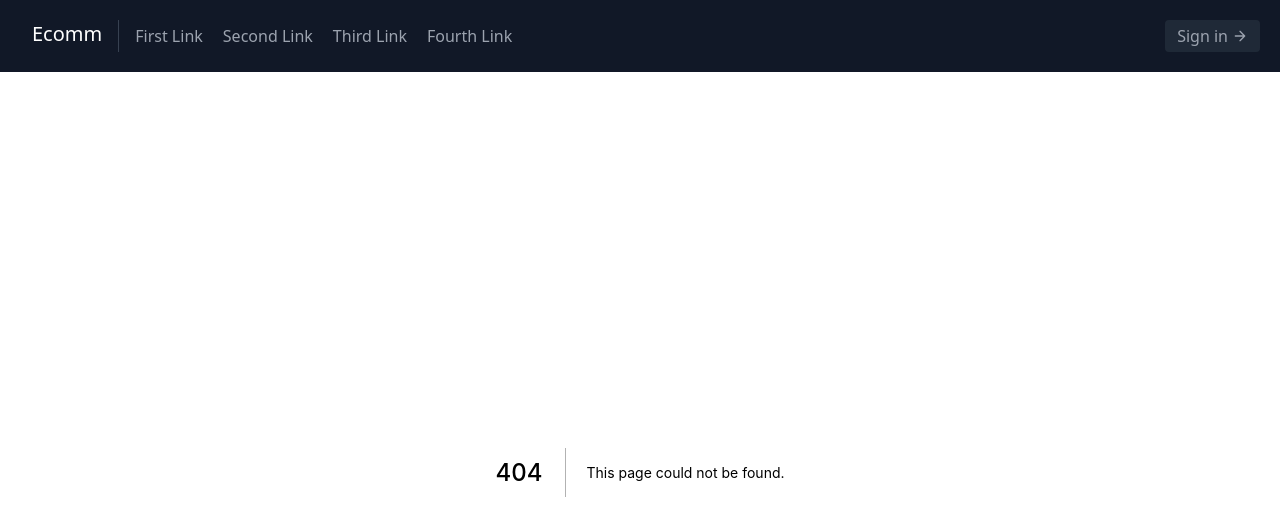
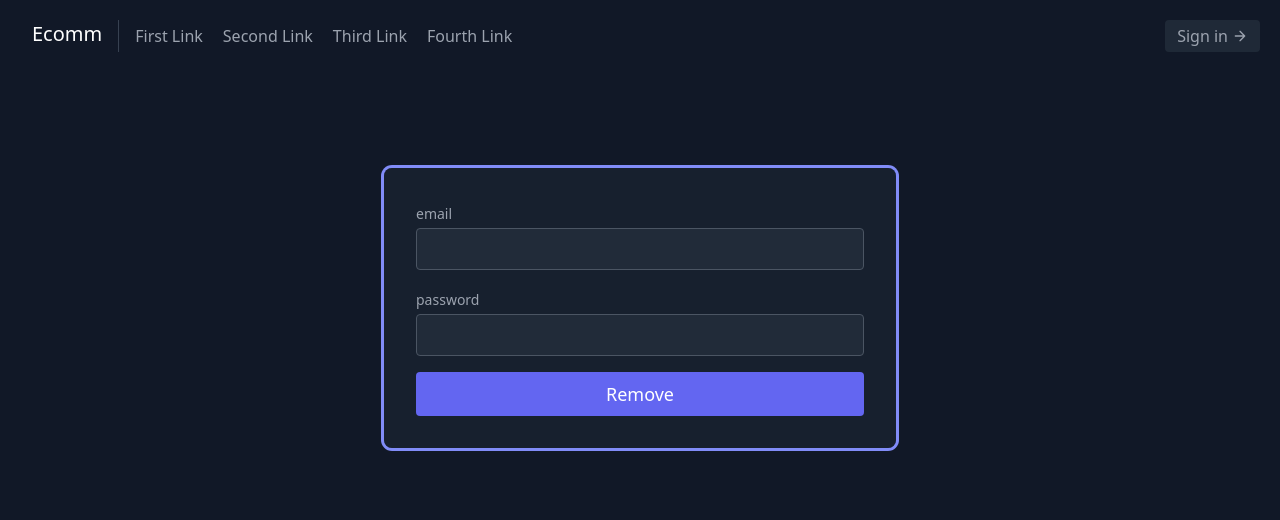
Before and after one commit to saxenabhishek/symmetrical-chainsaw, a Next.js app in the folder frontend/: page /del_user in a window 1280 px wide. Before the commit this address had no page. Shown: the top 520 px of the page. Built offline with nearby package versions, Linux system fonts and the light colour scheme.

Commit message:
✨ User Delete page

```diff
--- /dev/null
+++ b/frontend/pages/del_user.jsx
@@ -0,0 +1,72 @@
+import { useEffect, useState } from "react";
+import { Formik, Form, Field, ErrorMessage } from "formik";
+import Link from "next/link";
+import Router from "next/router";
+import FormField from "../components/formField";
+import { useContext } from "react";
+import { tokencontext } from "../components/Context/Auth";
+
+export default function signin() {
+  let [text, settext] = useState("");
+  let t = useContext(tokencontext);
+  return (
+    <section className="text-gray-400 bg-gray-900 body-font h-full md:h-screen">
+      <div className="container px-5 py-24 mx-auto items-center">
+        <Formik
+          initialValues={{ email: "", password: "" }}
+          validate={(values) => {
+            const errors = {};
+            for (const [key, value] of Object.entries(values)) {
+              if (!value) {
+                errors[key] = "Required";
+              }
+            }
+            return errors;
+          }}
+          onSubmit={(values, { setSubmitting }) => {
+            settext("Sending...");
+            let x = {
+              method: "POST",
+              headers: {
+                Authorization: "Bearer " + t.token,
+                "Content-Type": "application/json",
+              },
+              body: JSON.stringify(values),
+            };
+            console.log(x);
+            fetch("http://localhost:8000/apis/flush_db", x)
+              .then((res) => {
+                if (res.status == 201) {
+                  settext("User account deleted");
+                  console.log("Del done");
+                  Router.replace("/");
+                } else {
+                  settext("Sorry try again :p");
+                  Router.replace("/del_user");
+                }
+              })
+              .catch((error) => {
+                console.log(error);
+              });
+          }}
+        >
+          {({ isSubmitting }) => (
+            //   username
+            <Form className="max-w-lg bg-gray-800 bg-opacity-50 rounded-lg ring ring-indigo-400 p-8 flex flex-col mx-auto w-full mt-10 md:mt-0">
+              {text && <p className="text-indigo-500">{text}</p>}
+              <FormField name="email" type="email" />
+              <FormField name="password" type="password" />
+              <button
+                className=" text-white bg-indigo-500 border-0 py-2 px-8 focus:outline-none hover:bg-indigo-600 rounded text-lg"
+                type="submit"
+                disabled={isSubmitting}
+              >
+                Remove
+              </button>
+            </Form>
+          )}
+        </Formik>
+      </div>
+    </section>
+  );
+}
```
